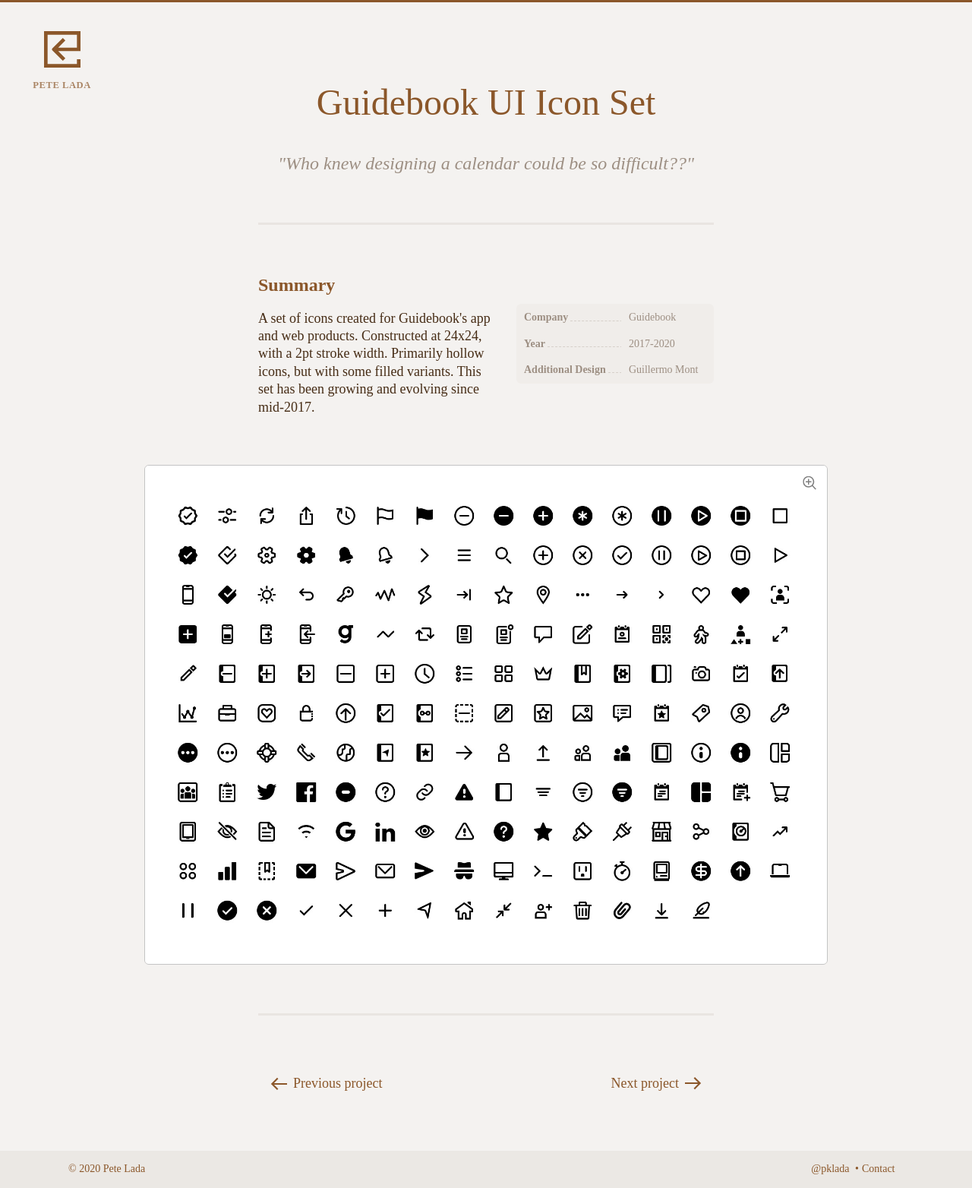
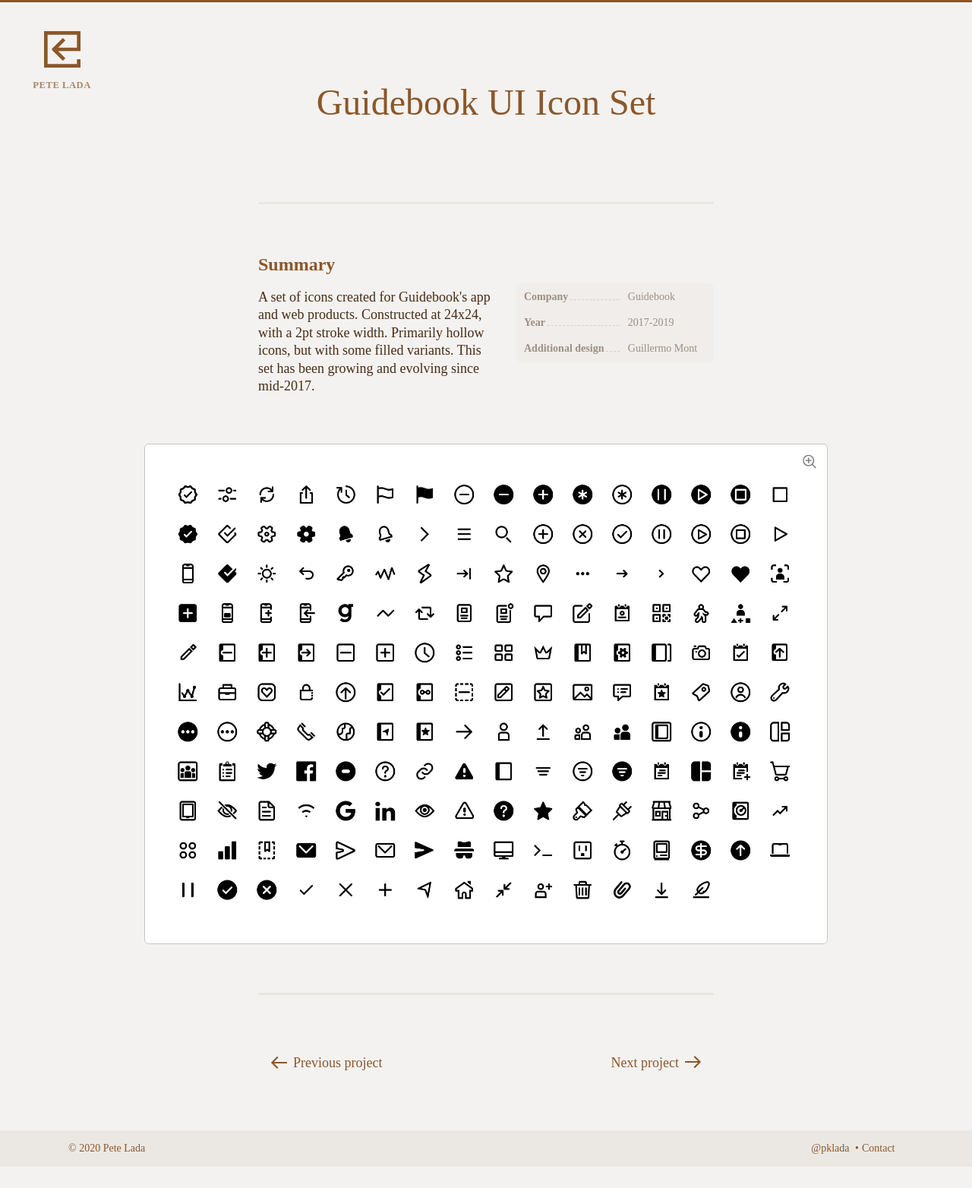
Before and after one commit to pklada/case-studies, a Jekyll site: the page built from work/guidebook-icons.html, in a window 1280 px wide. Shown: the whole page at 76% size. Built offline with Jekyll 4.4.1, drawn with Linux system fonts in a browser that asks for light colours; after the commit the page ends 1536 px from its top, so only the background shows below that.

```diff
--- a/_scss/_post.scss
+++ b/_scss/_post.scss
@@ -11,10 +11,12 @@ $post-subtitle-list-counter-size: 24px;
         font-weight: normal;
         text-align: center;
         color: $primary-color;
+        margin-bottom: 0;
     }
 
     .post_introQuote {
         text-align: center;
+        margin-top: $size-lg;
 
         p {
             font-style: italic;
--- a/assets/app.css
+++ b/assets/app.css
@@ -467,9 +467,9 @@ a:hover {
         flex-direction: column;
     -ms-flex-pack: center;
         justify-content: center;
-    position: relative;
     height: 100px;
-    width: 100px; }
+    width: 100px;
+    position: fixed; }
 .navigation_branding:before {
       position: absolute;
       background: #e9e5e1;
--- a/work/guidebook-icons.html
+++ b/work/guidebook-icons.html
@@ -2,6 +2,17 @@
 layout: project
 nextProjectSlug: guidebook-schedule-redesign
 previousProjectSlug: guidebook-homepage
+
+details:
+  - item:
+    key: Company
+    value: Guidebook
+  - item:
+    key: Year
+    value: 2017-2019
+  - item:
+    key: Additional design
+    value: Guillermo Mont
 ---
 <div class="">
   <div class="post">
@@ -9,26 +20,17 @@ previousProjectSlug: guidebook-homepage
       <div class="post_title">
         <h2>Guidebook UI Icon Set</h2>
       </div>
-      <div class="post_introQuote">
-        <p>"Who knew designing a calendar could be so difficult??"</p>
-      </div>
     </div>
     <div class="post_body">
 
       <div class="post_details">
         <table>
+          {% for detail in page.details %}
           <tr>
-            <td>Company</td>
-            <td>Guidebook</td>
+            <td>{{ detail.key }}</td>
+            <td>{{ detail.value }}</td>
           </tr>
-          <tr>
-            <td>Year</td>
-            <td>2017-2020</td>
-          </tr>
-          <tr>
-            <td>Additional Design</td>
-            <td>Guillermo Mont</td>
-          </tr>
+          {% endfor %}
         </table>
       </div>
 
```
Also changed, not shown: _scss/_image-focus.scss (+74 -0 lines), _src/image-focus.js (+59 -0 lines), assets/app.bundle.js (+2 -2 lines), work/guidebook-homepage.html (+215 -114 lines), work/guidebook-spaces.html (+18 -0 lines).
